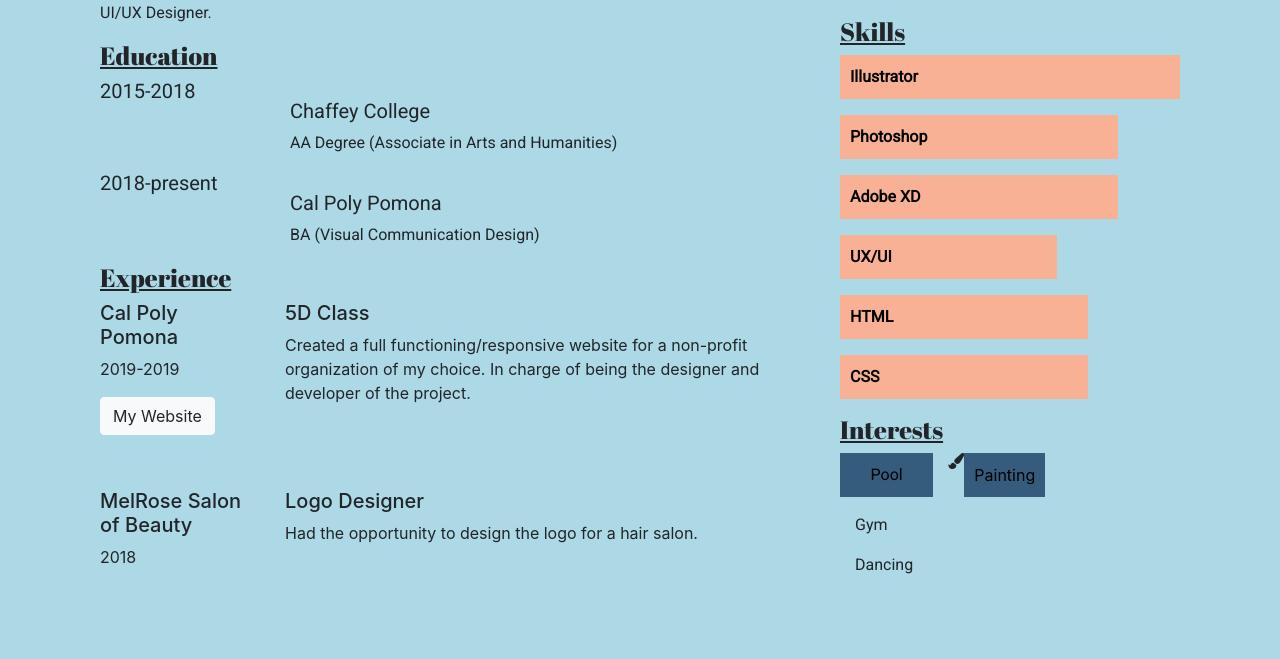
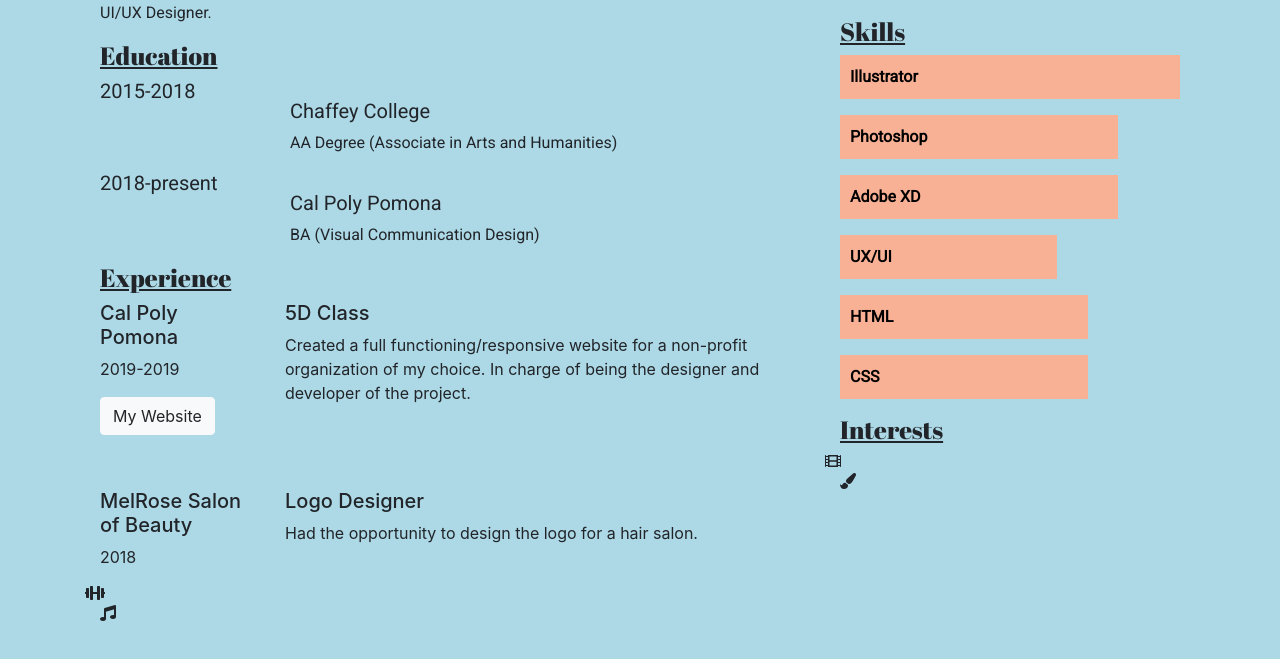
Before and after one commit to moniquef123/Resume, a plain HTML site: page index.html in a window 1280 px wide. Shown: the part 415-1074 px from the top of the page. Drawn offline with nearby package versions, Linux system fonts and the light colour scheme.

Commit message:
make changes

```diff
--- a/index.html
+++ b/index.html
@@ -164,17 +164,13 @@
                     <div class="col-12" style="font-family: 'Abril Fatface', cursive; text-decoration: underline;">
                         <h2 style="font-size: 25px";>Interests</h2>
                     </div>
-                    <div class="col-4" style="font-family: 'Roboto', sans-serif;">
-                        <p>Pool</p>
+                   <i class="fas fa-film"></i>
                     </div>
                     <i class="fas fa-paint-brush"></i>
-                        <p>Painting</p>
                     </div>
-                    <div class="col-4" style="font-family: 'Roboto', sans-serif;">
-                        <p>Gym</p>
+                    <i class="fas fa-dumbbell"></i>
                     </div>
-                    <div class="col-4" style="font-family: 'Roboto', sans-serif;">
-                        <p>Dancing</p>
+                    <i class="fas fa-music"></i>
                     </div>
                 </div>
             </div>
```
